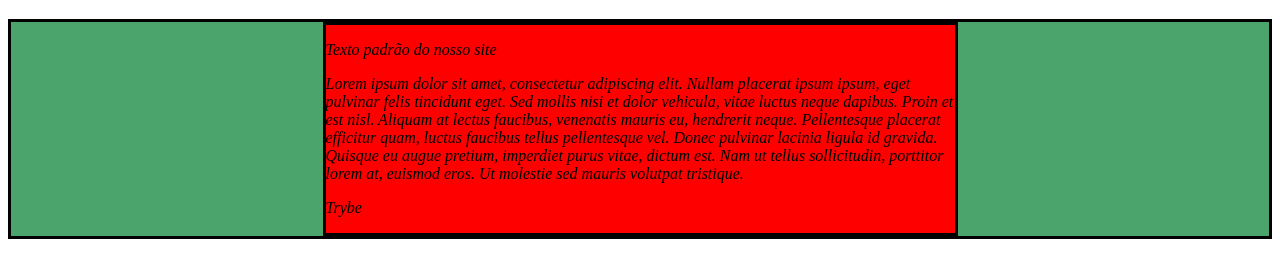
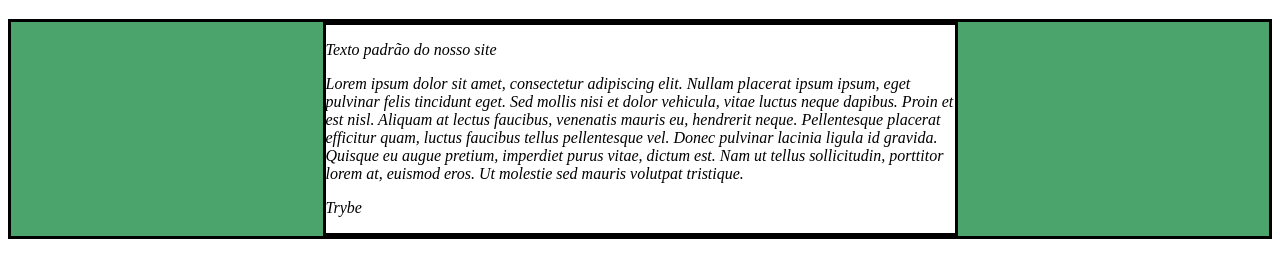
Before and after one commit to mariapgomes/trybe-exercicios, a plain HTML site: page fundamentos/secao-05-javascript-dom-eventos-e-web-storage/dia-01-javascript-dom-e-seletores/desafio-manipulacao-de-dom.html in a window 1280 px wide. Shown: the part 61-338 px from the top of the page. Drawn offline with Linux system fonts and the light colour scheme.

Commit message:
Cria uma função que muda a cor da parte central.

```diff
--- a/fundamentos/secao-05-javascript-dom-eventos-e-web-storage/dia-01-javascript-dom-e-seletores/desafio-manipulacao-de-dom.html
+++ b/fundamentos/secao-05-javascript-dom-eventos-e-web-storage/dia-01-javascript-dom-e-seletores/desafio-manipulacao-de-dom.html
@@ -53,7 +53,11 @@
         }
         changeSquareToGreen();
 
-
+        const mudaCorCenter = () => {
+            let whiteColor = document.getElementsByClassName("center-content")[0]
+            whiteColor.style.background = "white";
+        }
+        mudaCorCenter();
 
 
 
```
